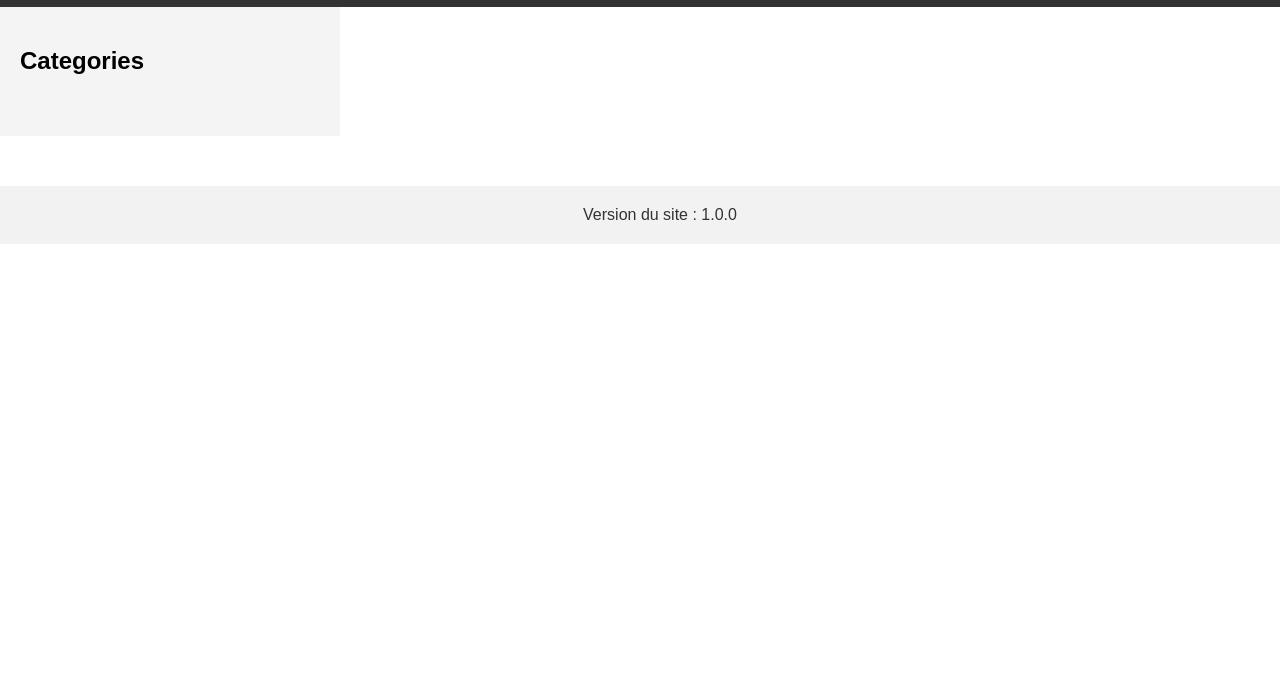
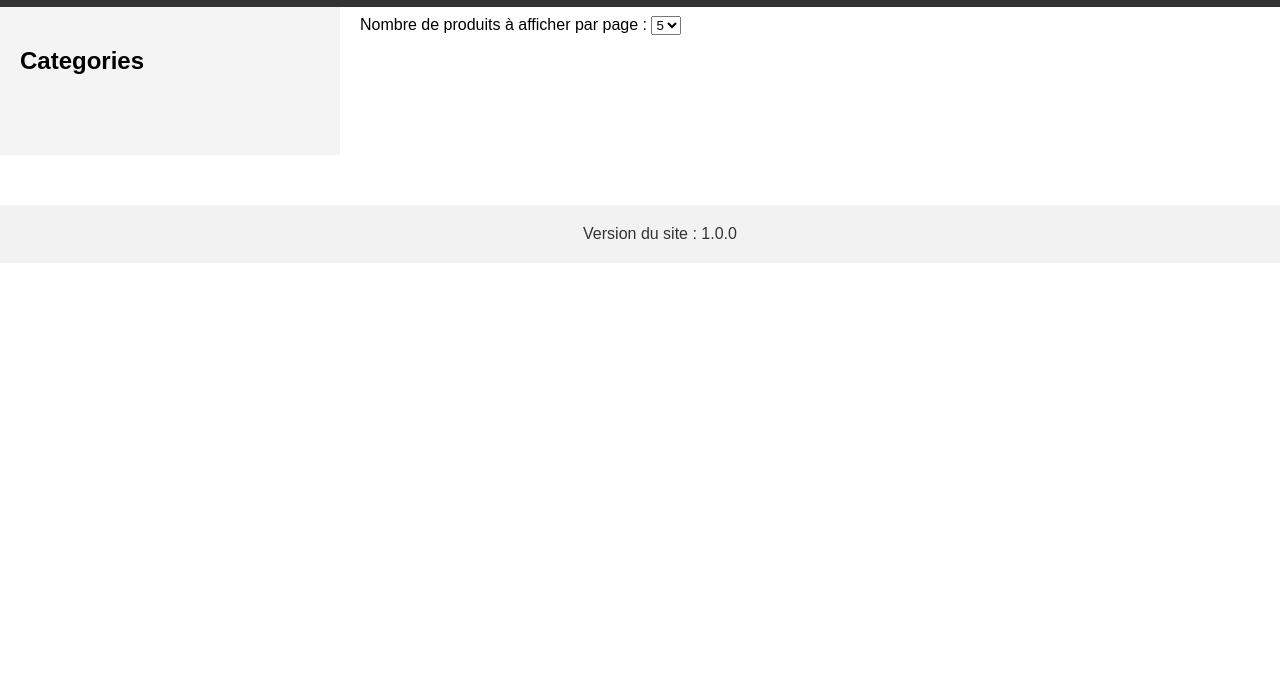
Before and after one commit to remihamy1/webapp, a website: page index.html in a window 1280 px wide. Shown: the part 120-800 px from the top of the page. Drawn offline with Linux system fonts and the light colour scheme; no server answers.

Commit message:
Add select

```diff
--- a/index.html
+++ b/index.html
@@ -43,6 +43,12 @@
             <div id="breadcrumb"></div>
             <section id="produits">
                 <h2>Produits</h2>
+                <div id="selectPaginateDiv">
+                    Nombre de produits à afficher par page :
+                    <select>
+                        <option value="TEST">5</option>
+                    </select>
+                </div>
                 <div id="liste-produits">
                 </div>
             </section>
```
